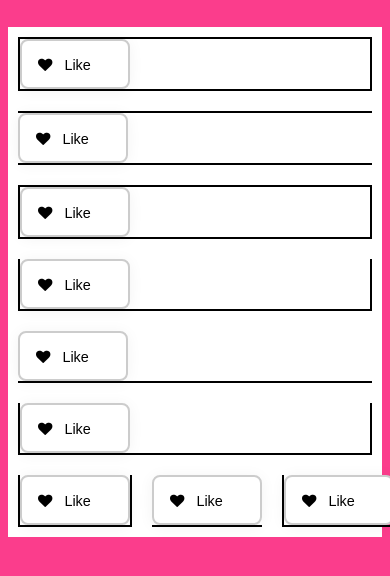
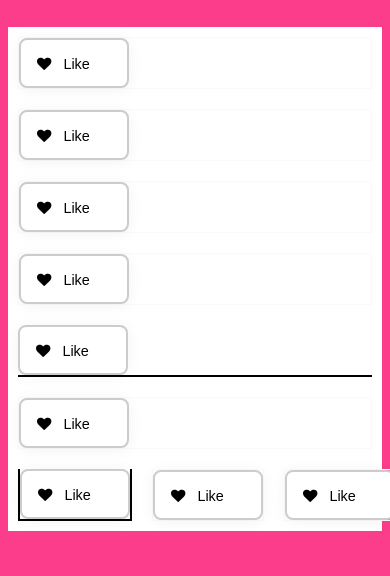
Before and after one commit to olasrum/javascript-project-mode, a plain HTML site: page index.html in a window 390 px wide. Shown: the part 134-710 px from the top of the page. Drawn offline with Linux system fonts and the light colour scheme; no server answers.

Commit message:
testing out media query

```diff
--- a/index.css
+++ b/index.css
@@ -185,6 +185,11 @@
   margin: 10px;
   }
 
+  #margarita, #pina-colada, #daiquiri, #mojito, #cosmopolitan, #cuba-libra #long-island-tea, #whiskey-sour ,#tom-collins {
+    border: 1px solid #fafafa;
+    flex: 33.33%;
+    }
+
   img {
   height: 100%;
   }
```
